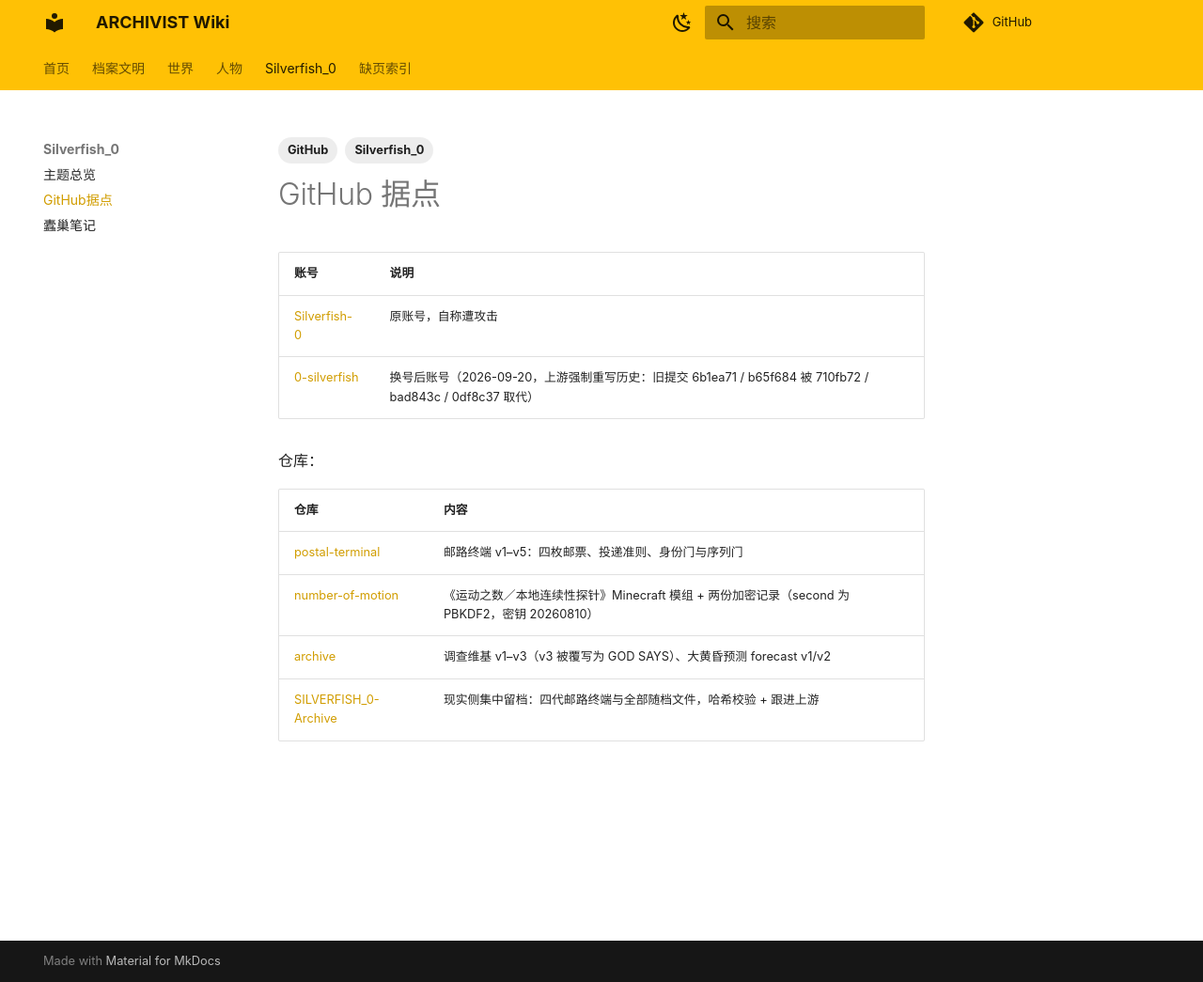
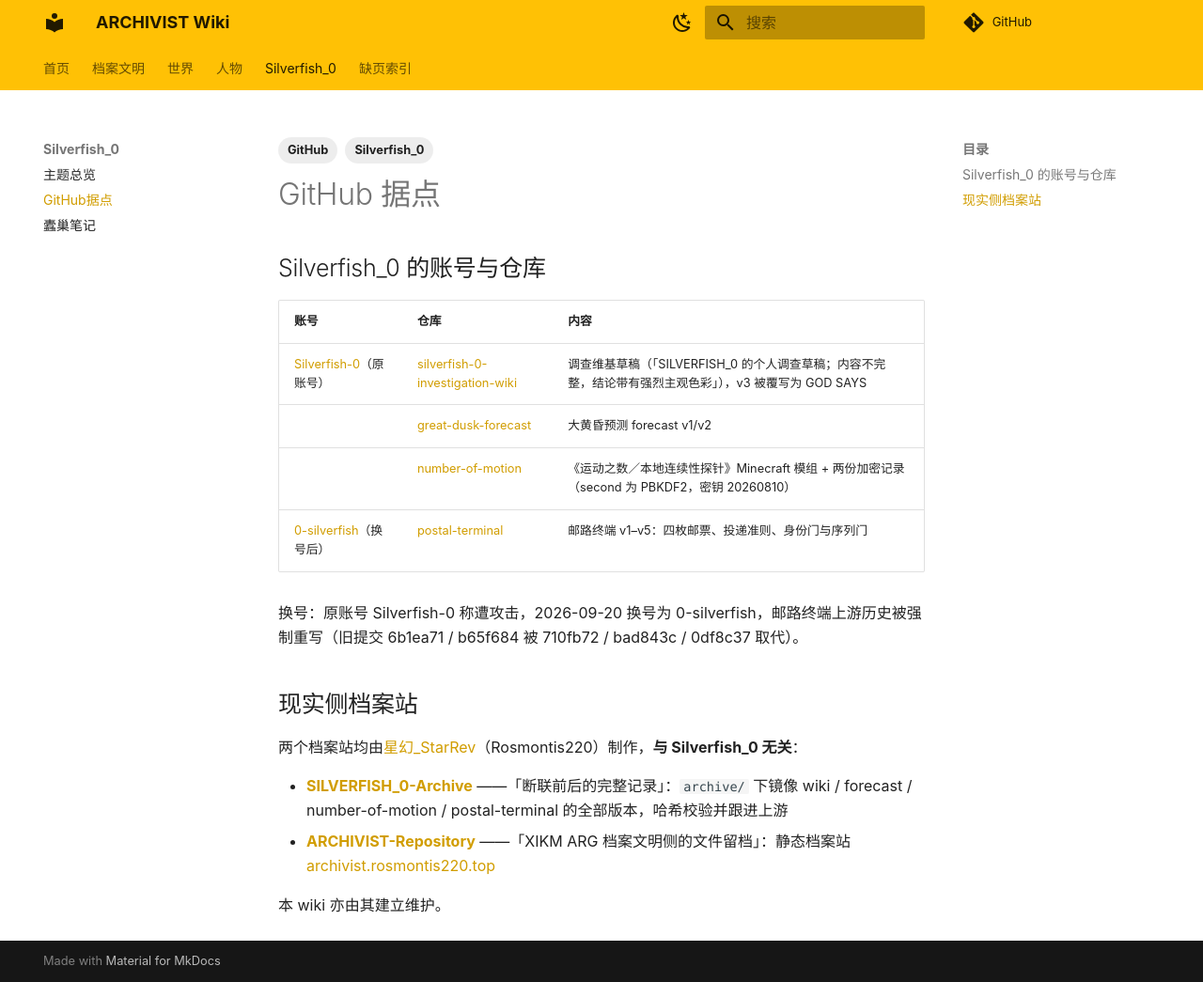
Before and after one commit to Rosmontis220/ARCHIVIST-Wiki, an MkDocs documentation site: the page built from docs/Silverfish_0/GitHub据点.md, in a window 1280 px wide and 1045 px high. Shown: the whole window at 94% size. Built offline with MkDocs 1.6.1 and Material for MkDocs 9.7.7, drawn with Linux system fonts in a browser that asks for light colours; comment, search, counter and statistics services are not loaded.

Commit message:
GitHub据点按真实仓库修正（经 GitHub API 核实）；首页加友链

```diff
--- a/docs/Silverfish_0/GitHub据点.md
+++ b/docs/Silverfish_0/GitHub据点.md
@@ -6,16 +6,22 @@
 
 # GitHub 据点
 
-| 账号 | 说明 |
-|---|---|
-| [Silverfish-0](https://github.com/Silverfish-0) | 原账号，自称遭攻击 |
-| [0-silverfish](https://github.com/0-silverfish) | 换号后账号（2026-09-20，上游强制重写历史：旧提交 6b1ea71 / b65f684 被 710fb72 / bad843c / 0df8c37 取代） |
+## Silverfish_0 的账号与仓库
 
-仓库：
+| 账号 | 仓库 | 内容 |
+|---|---|---|
+| [Silverfish-0](https://github.com/Silverfish-0)（原账号） | [silverfish-0-investigation-wiki](https://github.com/Silverfish-0/silverfish-0-investigation-wiki) | 调查维基草稿（「SILVERFISH_0 的个人调查草稿；内容不完整，结论带有强烈主观色彩」），v3 被覆写为 GOD SAYS |
+| | [great-dusk-forecast](https://github.com/Silverfish-0/great-dusk-forecast) | 大黄昏预测 forecast v1/v2 |
+| | [number-of-motion](https://github.com/Silverfish-0/number-of-motion) | 《运动之数／本地连续性探针》Minecraft 模组 + 两份加密记录（second 为 PBKDF2，密钥 20260810） |
+| [0-silverfish](https://github.com/0-silverfish)（换号后） | [postal-terminal](https://github.com/0-silverfish/postal-terminal) | 邮路终端 v1–v5：四枚邮票、投递准则、身份门与序列门 |
 
-| 仓库 | 内容 |
-|---|---|
-| [postal-terminal](https://github.com/0-silverfish/postal-terminal) | 邮路终端 v1–v5：四枚邮票、投递准则、身份门与序列门 |
-| [number-of-motion](https://github.com/0-silverfish/number-of-motion) | 《运动之数／本地连续性探针》Minecraft 模组 + 两份加密记录（second 为 PBKDF2，密钥 20260810） |
-| [archive](https://github.com/0-silverfish/archive) | 调查维基 v1–v3（v3 被覆写为 GOD SAYS）、大黄昏预测 forecast v1/v2 |
-| [SILVERFISH_0-Archive](https://github.com/Rosmontis220/SILVERFISH_0-Archive) | 现实侧集中留档：四代邮路终端与全部随档文件，哈希校验 + 跟进上游 |
+换号：原账号 Silverfish-0 称遭攻击，2026-09-20 换号为 0-silverfish，邮路终端上游历史被强制重写（旧提交 6b1ea71 / b65f684 被 710fb72 / bad843c / 0df8c37 取代）。
+
+## 现实侧档案站
+
+两个档案站均由[星幻_StarRev](../人物/星幻_StarRev.md)（Rosmontis220）制作，**与 Silverfish_0 无关**：
+
+- **[SILVERFISH_0-Archive](https://github.com/Rosmontis220/SILVERFISH_0-Archive)** ——「断联前后的完整记录」：`archive/` 下镜像 wiki / forecast / number-of-motion / postal-terminal 的全部版本，哈希校验并跟进上游
+- **[ARCHIVIST-Repository](https://github.com/Rosmontis220/ARCHIVIST-Repository)** ——「XIKM ARG 档案文明侧的文件留档」：静态档案站 [archivist.rosmontis220.top](https://archivist.rosmontis220.top/)
+
+本 wiki 亦由其建立维护。
```
Also changed, not shown: docs/index.md (+7 -0 lines).
